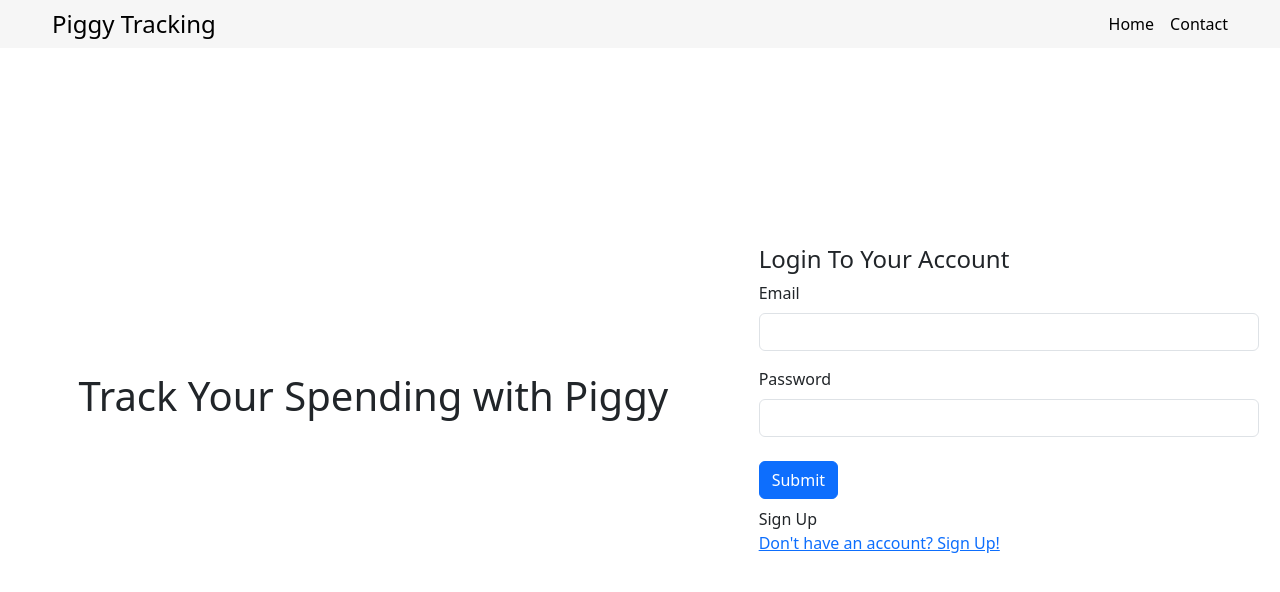
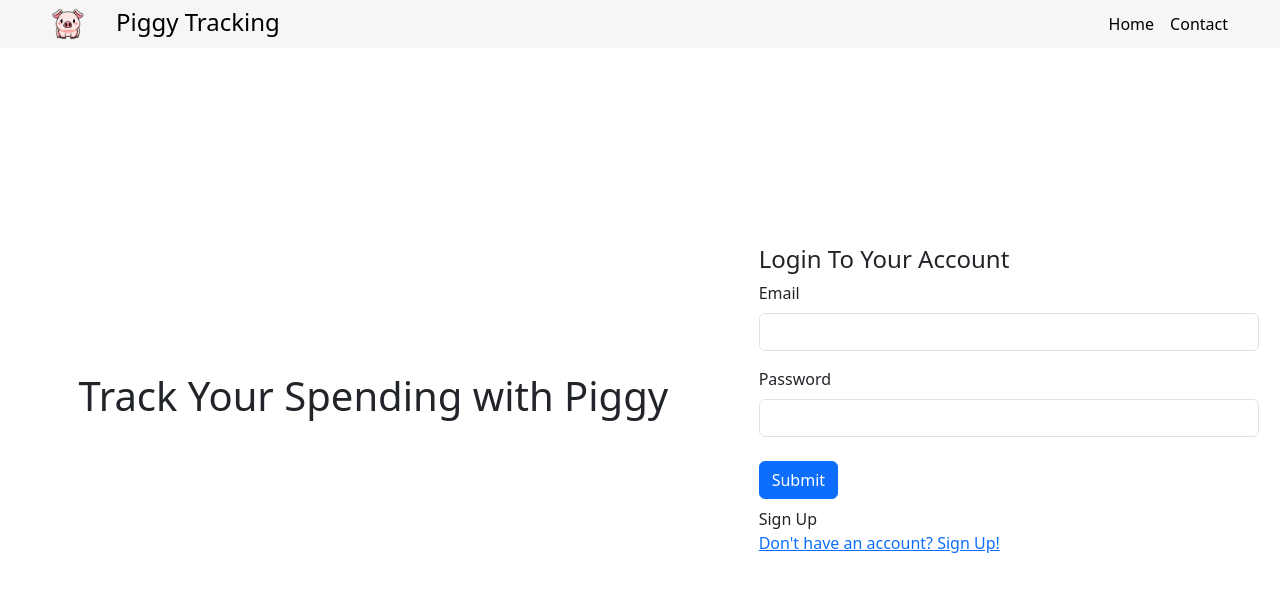
Before and after one commit to vphatfla/fe-budget, a Vue app: page / in a window 1280 px wide. Shown: the top 592 px of the page. Built offline with nearby package versions, Linux system fonts and the light colour scheme.

Commit message:
update logo

```diff
--- a/index.html
+++ b/index.html
@@ -2,7 +2,7 @@
 <html lang="en">
   <head>
     <meta charset="UTF-8">
-    <link rel="icon" href="/favicon.ico">
+     <link rel="shortcut icon" type="image/png" href="/static/pig-logo.png"/>
     <meta name="viewport" content="width=device-width, initial-scale=1.0">
     <title>Piggy Tracking</title>
   </head>
--- a/src/components/Header.vue
+++ b/src/components/Header.vue
@@ -1,7 +1,10 @@
 <template>
   <header class="header">
     <div class="container">
-      <h1 class="logo mb-0">Piggy Tracking</h1>
+      <div class="d-flex">
+        <img src="../../static/pig-logo.png"  style="width: 2rem; margin-right: 2rem;">
+        <h1 class="logo mb-0">Piggy Tracking</h1>
+      </div>
       <nav class="nav">
         <ul>
           <li><router-link to="/">Home</router-link></li>
```
Also changed, not shown: static/pig-logo.png (added), 1 other file (tests, documents, lock files or other folders).
